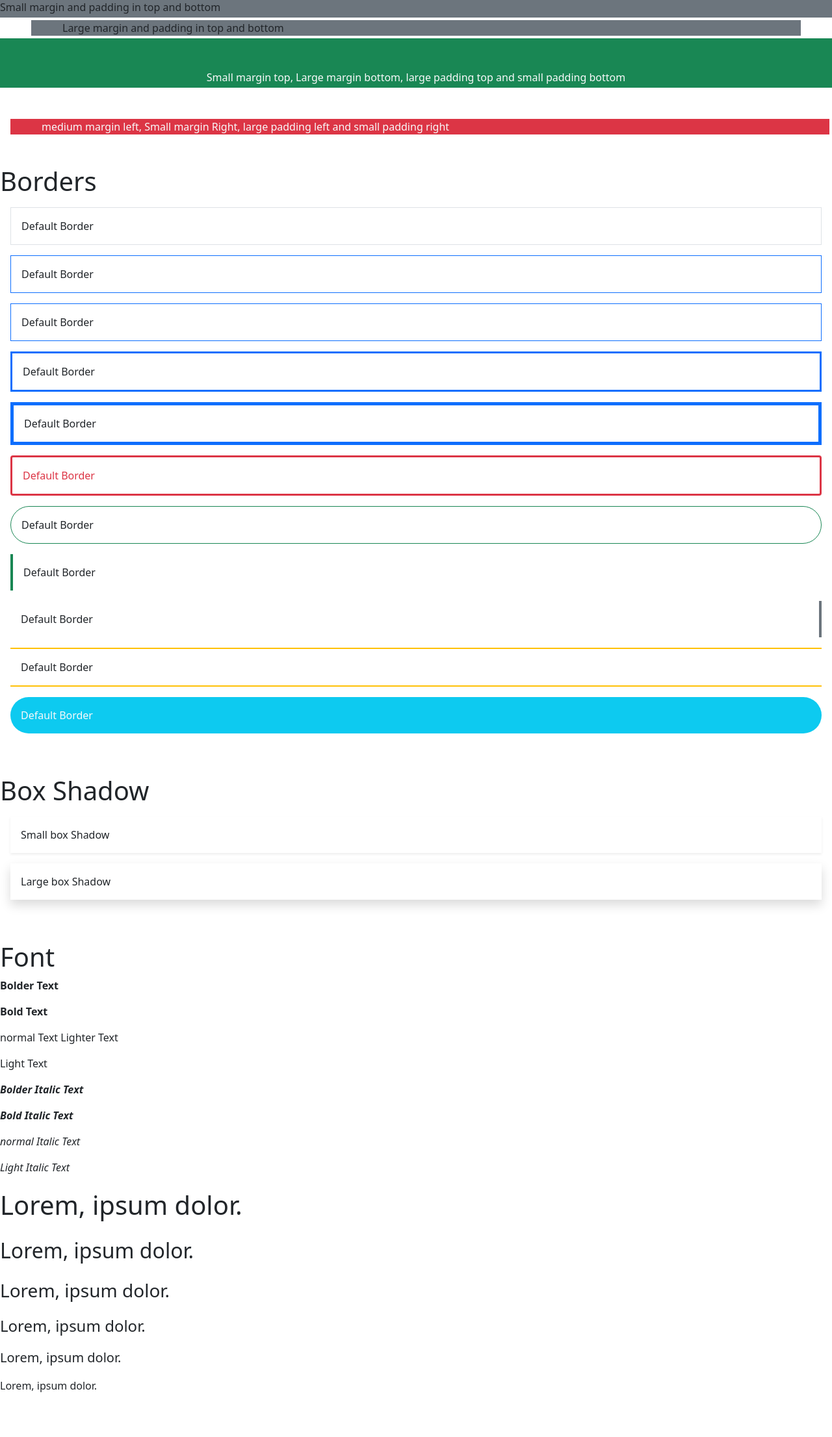
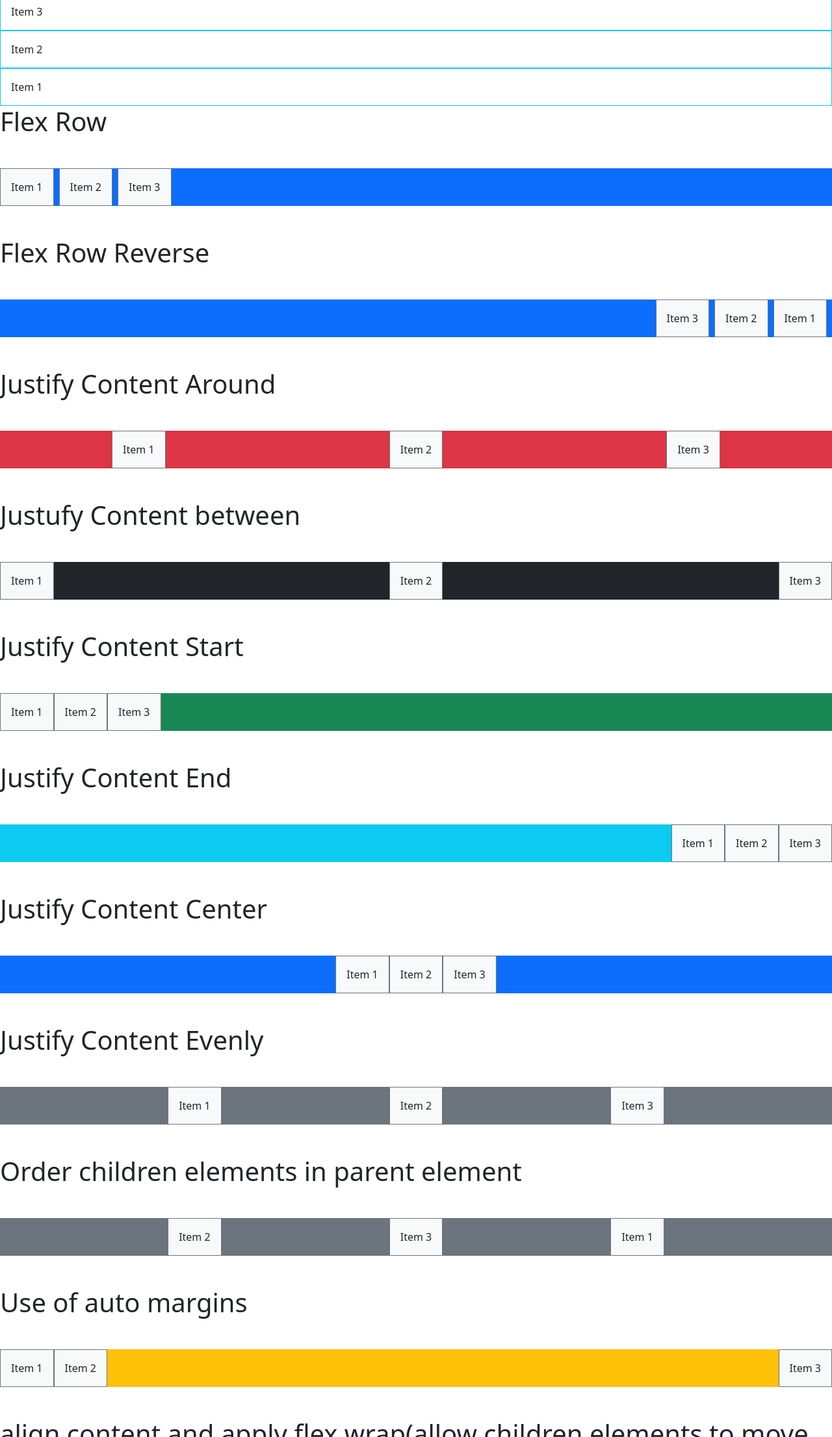
Before and after one commit to ovie009/Bootstrap, a plain HTML site: page index.html in a window 1280 px wide. Shown: the part 588-2800 px from the top of the page at 65% size. Drawn offline with nearby package versions, Linux system fonts and the light colour scheme.

Commit message:
Working with flex related attributes

```diff
--- a/index.html
+++ b/index.html
@@ -8,104 +8,152 @@
     <title>Document</title>
 </head>
 <body>
-    <h1 class="display-4">Utility Classes</h1>
-    <!-- Margin and Padding -->
-    <h2 class="display-6">Margin and Padding</h2>
-    <!-- adding margin and padding in all direction around element -->
-    <div class="bg-info m-1 p-1">Small Margin and Small Padding</div>
-    <div class="bg-info m-1 p-5">Small Margin and Large Padding</div>
-    <div class="bg-info m-5 p-1">Large Margin and Small Padding</div>
-    <div class="bg-info m-5 p-5">Large Margin and Large Padding</div>
-    <!-- adding margin and padding in both top and bottom -->
-    <div class="bg-secondary my-1 py-1">Small margin and padding in top and bottom</div>
-    <!-- adding margin and padding in both left and right -->
-    <div class="bg-secondary mx-5 px-5">Large margin and padding in top and bottom</div>
-    <!-- adding margin and padding in top and bottom -->
-    <div class="text-light text-center bg-success mt-1 mb-5 pt-5 pb-1">Small margin top, Large margin bottom, large padding top and small padding bottom</div>
-    <!-- adding margin and padding in left and right -->
-    <div class="text-light bg-danger ms-3 me-1 ps-5 pe-1">medium margin left, Small margin Right, large padding left and small padding right</div>
+    <!-- Flex -->
+    <h1 class="display-4">Flex</h1>
 
-    <!-- Borders -->
-    <br><br>
-    <h2 class="display-6">Borders</h2>
-    <div class="m-3 p-3 border">Default Border</div>
-    <div class="m-3 p-3 border-primary border">Default Border</div>
-    <div class="m-3 p-3 border-primary border-1 border">Default Border</div>
-    <div class="m-3 p-3 border-primary border-3 border">Default Border</div>
-    <div class="m-3 p-3 border-primary border-5 border">Default Border</div>
-    <div class="text-danger m-3 p-3 border-danger border-3 border rounded">Default Border</div>
-    <div class="m-3 p-3 border-success border rounded-pill">Default Border</div>
-    <div class="m-3 p-3 border-success border-start border-4">Default Border</div>
-    <div class="m-3 p-3 border-secondary border-end border-4">Default Border</div>
-    <div class="m-3 p-3 border-warning border-bottom border-top border-2">Default Border</div>
-    <div class="text-light m-3 p-3 rounded-pill border-4 bg-info">Default Border</div>
+    <!-- Enable Flex Behaviours -->
+    <!-- <div class="d-flex p-2 bd-highlight bg-info">Flexbox Container!</div> -->
+    <!-- <div class="d-flex p-2 bd-highlight bg-success">Lorem ipsum dolor sit amet consectetur, adipisicing elit. Rerum, sequi!</div> -->
+    <div class="d-flex p-2 bd-highlight">I'm a flexbox container! Lorem ipsum dolor sit amet consectetur adipisicing elit. Voluptate asperiores fuga neque, reiciendis aut quaerat at accusamus quam rem ipsam blanditiis, vero nam odit. Minima laboriosam eveniet assumenda alias nesciunt!</div>
 
-    <!-- Box Shadow -->
-    <br><br>
-    <h2 class="display-6">Box Shadow</h2>
-    <div class="m-3 p-3 shadow-sm">Small box Shadow</div>
-    <div class="m-3 p-3 shadow">Large box Shadow</div>
+    <div class="d-inline-flex p-2 bd-highlight">I'm a flexbox container! Lorem ipsum dolor sit amet consectetur adipisicing elit. Voluptate asperiores fuga neque, reiciendis aut quaerat at accusamus quam rem ipsam blanditiis, vero nam odit. Minima laboriosam eveniet assumenda alias nesciunt!</div>
 
-    <!-- Font-->
-    <br><br>
-    <h2 class="display-6">Font</h2>
-    <p class="fw-bolder">Bolder Text</p>
-    <p class="fw-bold">Bold Text</p>
-    <p class="fw-normal">
-        normal Text
-        <span class="fw-lighter">Lighter Text</span>
-    </p>
-    <p class="fw-light">
-        Light Text
-    </p>
-    <p class="fw-bolder fst-italic">Bolder Italic Text</p>
-    <p class="fw-bold fst-italic">Bold Italic Text</p>
-    <p class="fst-italic">normal Italic Text</p>
-    <p class="fw-light fst-italic">Light Italic Text</p>
-    <p class="fs-1">Lorem, ipsum dolor.</p>
-    <p class="fs-2">Lorem, ipsum dolor.</p>
-    <p class="fs-3">Lorem, ipsum dolor.</p>
-    <p class="fs-4">Lorem, ipsum dolor.</p>
-    <p class="fs-5">Lorem, ipsum dolor.</p>
-    <p class="fs-6">Lorem, ipsum dolor.</p>
-
-    <!-- Text Manipulation -->
-    <br><br>
-    <h2 class="display-6">Text</h2>
-    <p class="text-end">Lorem ipsum dolor sit amet.</p>
-    <p class="text-center">Lorem ipsum dolor sit amet.</p>
-    <p class="text-start">Lorem ipsum dolor sit amet.</p>
-    <a href="#" class="text-decoration-none">Lorem, ipsum.</a>
-    <a href="#" class="text-decoration-line-through">Lorem, ipsum.</a>
-    <a href="#">Lorem, ipsum.</a>
-    <span class="text-decoration-underline">Lorem, ipsum.</span>
-    <p class="text-lg-end text-sm-center">Lorem ipsum dolor sit amet.</p>
-
-    <div class="text-success">
-        Lorem ipsum dolor sit, amet consectetur adipisicing elit. Est, hic!
-        <a href="#" class="text-reset">Lorem, ipsum dolor.</a>
+    <!-- flex column -->
+    <h1 class="display-6">Flex Column</h1>
+    <div class="d-flex flex-column my-5">
+        <div class="p-3 border border-info">Item 1</div>
+        <div class="p-3 border border-info">Item 2</div>
+        <div class="p-3 border border-info">Item 3</div>
     </div>
 
-    <div class="bg-warning text-wrap" style="width: 300px;">Lorem ipsum, dolor sit amet consectetur adipisicing elit. Nulla reiciendis atque eos dignissimos quisquam expedita provident corrupti doloribus distinctio natus?</div>
-    <br>
+    <!-- flex column reverse -->
+    <h1 class="display-6">Flex Column Reverse</h1>
+    <div class="d-flex flex-column-reverse">
+        <div class="p-3 border border-info">Item 1</div>
+        <div class="p-3 border border-info">Item 2</div>
+        <div class="p-3 border border-info">Item 3</div>
+    </div>
 
-    <div class="bg-warning text-nowrap" style="width: 300px;">Lorem ipsum, dolor sit amet consectetur adipisicing elit. Nulla reiciendis atque eos dignissimos quisquam expedita provident corrupti doloribus distinctio natus?</div>
-    <br>
+    <!-- flex row -->
+    <h1 class="display-6">Flex Row</h1>
+    <div class="d-flex flex-row my-5 bg-primary">
+        <div class="p-3 border border-secondary bg-light me-2">Item 1</div>
+        <div class="p-3 border border-secondary bg-light me-2">Item 2</div>
+        <div class="p-3 border border-secondary bg-light me-2">Item 3</div>
+    </div>
 
-    <p class="text-uppercase">Lorem ipsum dolor, sit amet consectetur adipisicing elit. Beatae, illum!</p>
-    <p class="text-capitalize">Lorem ipsum dolor sit amet consectetur adipisicing elit. Ullam, maxime.</p>
-    <p class="text-lowercase">Lorem ipsum dolor, sit amet consectetur adipisicing elit. In, molestiae.</p>
+    <!-- flex row reverse -->
+    <h1 class="display-6">Flex Row Reverse</h1>
+    <div class="d-flex flex-row-reverse my-5 bg-primary">
+        <div class="p-3 border border-secondary bg-light me-2">Item 1</div>
+        <div class="p-3 border border-secondary bg-light me-2">Item 2</div>
+        <div class="p-3 border border-secondary bg-light me-2">Item 3</div>
+    </div>
 
-    <!-- Flex -->
-    <br><br>
-    <h2 class="display-6">Line Height</h2>
-    <p class="lh-sm text-secondary">Lorem ipsum dolor sit amet consectetur adipisicing elit. Quo obcaecati sunt laboriosam! Mollitia ipsam accusantium nesciunt similique autem, fuga harum eum illum eos ducimus cupiditate iure, exercitationem odit distinctio corrupti numquam. Excepturi, quibusdam similique? Ullam nihil sequi itaque necessitatibus iure asperiores architecto! Exercitationem sunt odit, quod inventore accusantium ad tenetur!</p>
+    <!-- justify content around -->
+    <h1 class="display-6">Justify Content Around</h1>
+    <div class="d-flex flex-row my-5 bg-danger justify-content-around">
+        <div class="p-3 border border-secondary bg-light">Item 1</div>
+        <div class="p-3 border border-secondary bg-light">Item 2</div>
+        <div class="p-3 border border-secondary bg-light">Item 3</div>
+    </div>
 
-    <p class="lh-base text-danger">Lorem ipsum dolor sit amet consectetur adipisicing elit. Quia placeat iure ex dolor illo sint aliquam accusamus, sunt fugit eligendi dolore minus, at numquam consequatur quam. Voluptatum minima maxime veritatis dignissimos aperiam quas id! Vero debitis reprehenderit et quasi atque! Quae esse dolorem laborum eaque, nemo perferendis eum. Corporis, culpa?</p>
+    <!-- Justify content between -->
+    <h1 class="display-6">Justufy Content between</h1>
+    <div class="d-flex flex-row my-5 bg-dark justify-content-between">
+        <div class="p-3 border border-secondary bg-light">Item 1</div>
+        <div class="p-3 border border-secondary bg-light">Item 2</div>
+        <div class="p-3 border border-secondary bg-light">Item 3</div>
+    </div>
 
-    <p class="lh-lg text-primary">Lorem ipsum dolor sit amet consectetur adipisicing elit. Excepturi maxime numquam vel autem enim velit beatae veniam, minus odit. Voluptatibus, iure modi! Debitis, quibusdam corporis quod ad eos inventore facere ullam eum doloremque quam incidunt odit maiores vero officiis porro cupiditate, odio quae. Deserunt eos fugit facilis nesciunt nisi obcaecati? Lorem ipsum dolor sit amet consectetur, adipisicing elit. Ea exercitationem doloremque tenetur asperiores dolores maiores suscipit mollitia, minima commodi at ab ducimus officiis, in placeat illum corrupti dolore. Expedita repellat aliquid, numquam assumenda consequatur non nulla velit voluptate sequi facilis dolorum molestias vel voluptatibus illum vero inventore itaque alias ullam?</p>
+    <!-- Justify Content Start -->
+    <h1 class="display-6">Justify Content Start</h1>
+    <div class="d-flex flex-row my-5 bg-success justify-content-start">
+        <div class="p-3 border border-secondary bg-light">Item 1</div>
+        <div class="p-3 border border-secondary bg-light">Item 2</div>
+        <div class="p-3 border border-secondary bg-light">Item 3</div>
+    </div>
 
-    <p class="lh-1 text-success">Lorem ipsum dolor sit amet consectetur adipisicing elit. Excepturi maxime numquam vel autem enim velit beatae veniam, minus odit. Voluptatibus, iure modi! Debitis, quibusdam corporis quod ad eos inventore facere ullam eum doloremque quam incidunt odit maiores vero officiis porro cupiditate, odio quae. Deserunt eos fugit facilis nesciunt nisi obcaecati? Lorem ipsum dolor sit amet consectetur, adipisicing elit. Ea exercitationem doloremque tenetur asperiores dolores maiores suscipit mollitia, minima commodi at ab ducimus officiis, in placeat illum corrupti dolore. Expedita repellat aliquid, numquam assumenda consequatur non nulla velit voluptate sequi facilis dolorum molestias vel voluptatibus illum vero inventore itaque alias ullam?</p>
+    <!-- Justify Content End -->
+    <h1 class="display-6">Justify Content End</h1>
+    <div class="d-flex flex-row my-5 bg-info justify-content-end">
+        <div class="p-3 border border-secondary bg-light">Item 1</div>
+        <div class="p-3 border border-secondary bg-light">Item 2</div>
+        <div class="p-3 border border-secondary bg-light">Item 3</div>
+    </div>
+
+    <h1 class="display-6">Justify Content Center</h1>
+    <div class="d-flex flex-row my-5 bg-primary justify-content-center">
+        <div class="p-3 border border-secondary bg-light">Item 1</div>
+        <div class="p-3 border border-secondary bg-light">Item 2</div>
+        <div class="p-3 border border-secondary bg-light">Item 3</div>
+    </div>
+
+    <h1 class="display-6">Justify Content Evenly</h1>
+    <div class="d-flex flex-row my-5 bg-secondary justify-content-evenly">
+        <div class="p-3 border border-secondary bg-light">Item 1</div>
+        <div class="p-3 border border-secondary bg-light">Item 2</div>
+        <div class="p-3 border border-secondary bg-light">Item 3</div>
+    </div>
+
+    <!-- Order of items -->
+    <h1 class="display-6">Order children elements in parent element</h1>
+    <div class="d-flex flex-row my-5 bg-secondary justify-content-evenly">
+        <div class="p-3 border border-secondary bg-light order-3">Item 1</div>
+        <div class="p-3 border border-secondary bg-light order-1">Item 2</div>
+        <div class="p-3 border border-secondary bg-light order-2">Item 3</div>
+    </div>
+
+    <!-- use of auto margins -->
+    <h1 class="display-6">Use of auto margins</h1>
+    <div class="d-flex flex-row my-5 bg-warning justify-content-start">
+        <div class="p-3 border border-secondary bg-light">Item 1</div>
+        <div class="p-3 border border-secondary bg-light">Item 2</div>
+        <div class="p-3 border border-secondary bg-light ms-auto">Item 3</div>
+    </div>
+
+    <!-- align content -->
+    <h1 class="display-6">align content and apply flex wrap(allow children elements to move to next line)</h1>
+    <div class="d-flex flex-row my-5 bg-warning justify-content-evenly flex-wrap align-content-center" style="width: 70vw; height: 500px">
+        <div class="p-3 border border-secondary bg-light">Item 1</div>
+        <div class="p-3 border border-secondary bg-light">Item 2</div>
+        <div class="p-3 border border-secondary bg-light">Item 3</div>
+        <div class="p-3 border border-secondary bg-light">Item 4</div>
+        <div class="p-3 border border-secondary bg-light">Item 5</div>
+        <div class="p-3 border border-secondary bg-light">Item 6</div>
+        <div class="p-3 border border-secondary bg-light">Item 7</div>
+        <div class="p-3 border border-secondary bg-light">Item 8</div>
+        <div class="p-3 border border-secondary bg-light">Item 9</div>
+        <div class="p-3 border border-secondary bg-light">Item 10</div>
+        <div class="p-3 border border-secondary bg-light">Item 11</div>
+        <div class="p-3 border border-secondary bg-light">Item 12</div>
+        <div class="p-3 border border-secondary bg-light">Item 13</div>
+        <div class="p-3 border border-secondary bg-light">Item 14</div>
+        <div class="p-3 border border-secondary bg-light">Item 15</div>
+        <div class="p-3 border border-secondary bg-light">Item 16</div>
+        <div class="p-3 border border-secondary bg-light">Item 17</div>
+        <div class="p-3 border border-secondary bg-light">Item 18</div>
+        <div class="p-3 border border-secondary bg-light">Item 19</div>
+        <div class="p-3 border border-secondary bg-light">Item 20</div>
+        <div class="p-3 border border-secondary bg-light">Item 21</div>
+        <div class="p-3 border border-secondary bg-light">Item 22</div>
+    </div>
+
+    <h1 class="display-6">Use of Flex Grow</h1>
+    <div class="d-flex flex-row my-5 bg-danger justify-content-evenly">
+        <div class="p-3 border border-secondary bg-light">Item 1</div>
+        <div class="p-3 border border-secondary flex-grow-1 text-center bg-light">Item 2</div>
+        <div class="p-3 border border-secondary bg-light">Item 3</div>
+    </div>
+
+    <h1 class="display-6">Use of Flex Fill</h1>
+    <div class="d-flex flex-row my-5 bg-primary justify-content-evenly align-items-center" style="height: 300px;">
+        <div class="p-3 border border-secondary bg-light align-self-stretch">Item 1</div>
+        <div class="p-3 border border-secondary bg-light flex-fill">Item 2 Lorem ipsum dolor sit amet.</div>
+        <div class="p-3 border border-secondary bg-light align-self-end">Item 3</div>
+        <div class="p-3 border border-secondary bg-light align-self-baseline">Item 4</div>
+        <div class="p-3 border border-secondary bg-light align-self-baseline">Item 4</div>
+    </div>
 
     <script src="https://cdn.jsdelivr.net/npm/bootstrap@5.1.3/dist/js/bootstrap.bundle.min.js" integrity="sha384-ka7Sk0Gln4gmtz2MlQnikT1wXgYsOg+OMhuP+IlRH9sENBO0LRn5q+8nbTov4+1p" crossorigin="anonymous"></script>
 </body>
```
